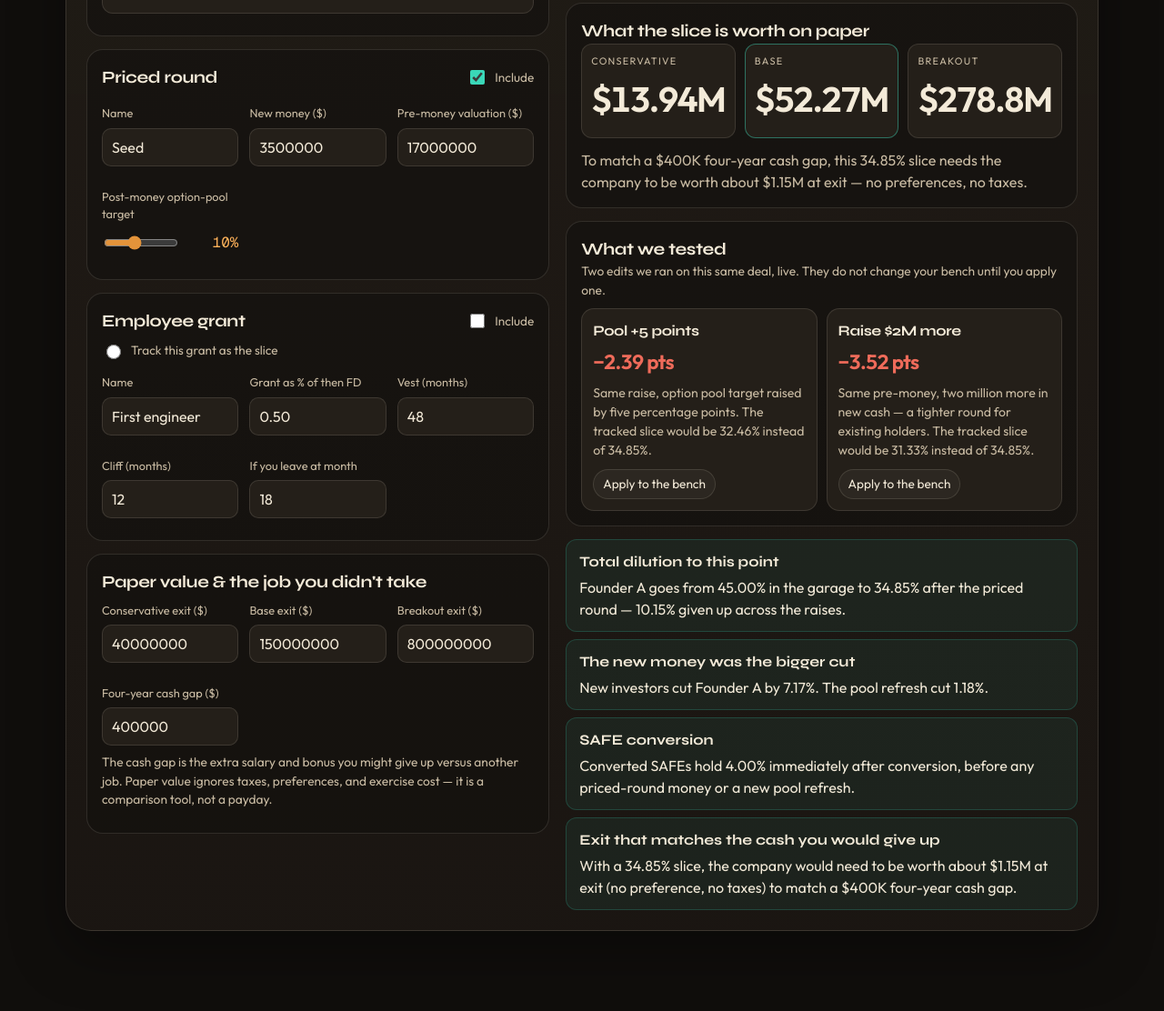
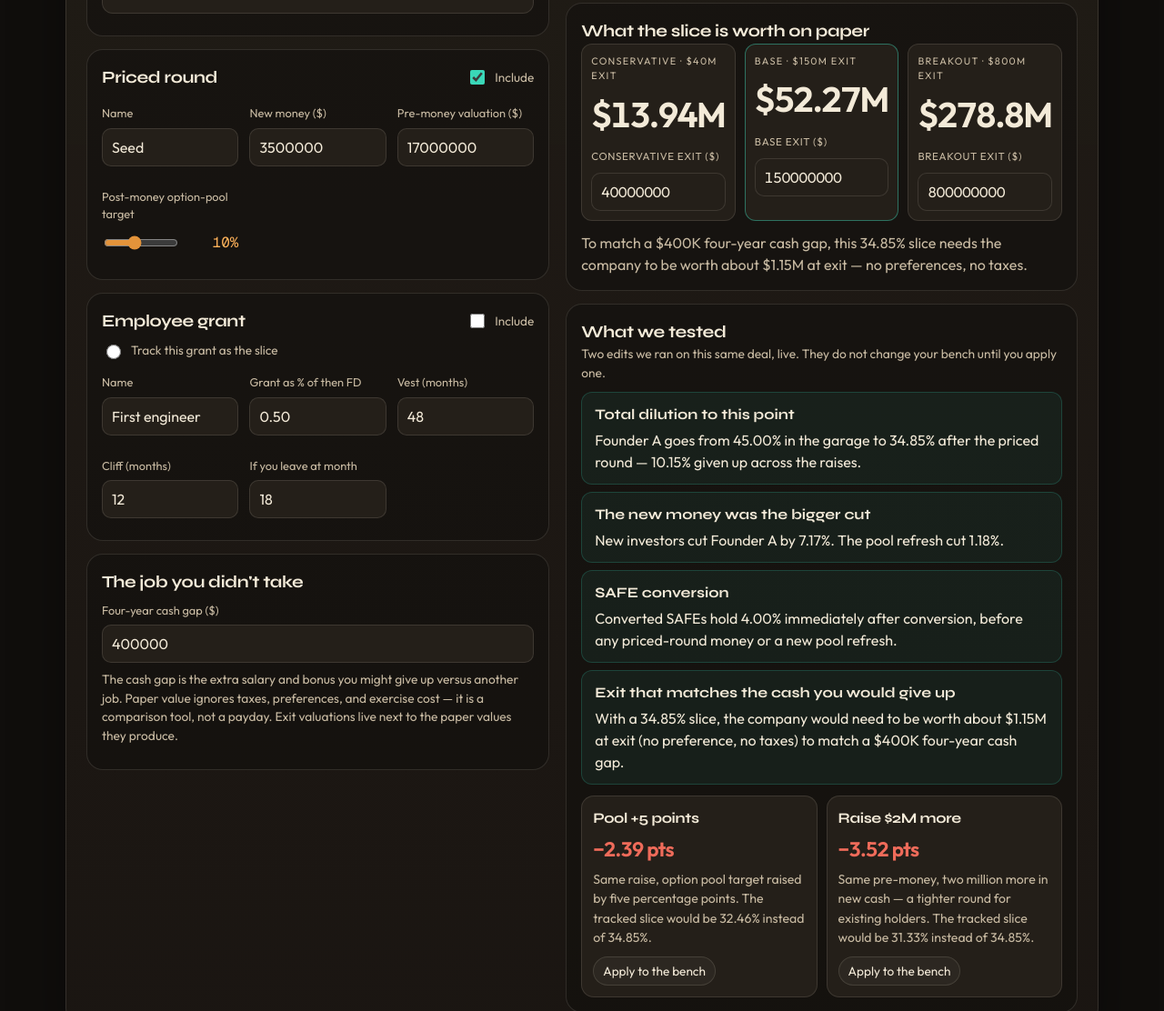
Before and after one commit to mogzz2008/slicebench, a website with bundled scripts: page public/index.html in a window 1280 px wide. Shown: the part 1673-2785 px from the top of the page at 91% size. Built offline with nearby package versions, Linux system fonts and the light colour scheme.

Commit message:
Bind paper-value exits on-screen, retitle the cliff panel, and fix the lab voiceover.
Exit inputs now sit on the paper-value cards they drive, with live $40M / $150M / $800M labels. The lab heading promotes vesting insights such as "Leaving before the cliff." The demo script no longer says "shipped."

```diff
--- a/public/index.html
+++ b/public/index.html
@@ -178,26 +178,14 @@
           </article>
 
           <article class="panel" data-testid="panel-exits">
-            <h3>Paper value &amp; the job you didn't take</h3>
+            <h3>The job you didn't take</h3>
             <div class="field-grid">
-              <label class="field">
-                <span>Conservative exit ($)</span>
-                <input type="number" id="field-exit-conservative" data-testid="field-exit-conservative" min="0" step="1000000" value="40000000">
-              </label>
-              <label class="field">
-                <span>Base exit ($)</span>
-                <input type="number" id="field-exit-base" data-testid="field-exit-base" min="0" step="1000000" value="150000000">
-              </label>
-              <label class="field">
-                <span>Breakout exit ($)</span>
-                <input type="number" id="field-exit-breakout" data-testid="field-exit-breakout" min="0" step="1000000" value="800000000">
-              </label>
               <label class="field">
                 <span>Four-year cash gap ($)</span>
                 <input type="number" id="field-salary" data-testid="field-salary" min="0" step="10000" value="400000">
               </label>
             </div>
-            <p class="hint">The cash gap is the extra salary and bonus you might give up versus another job. Paper value ignores taxes, preferences, and exercise cost — it is a comparison tool, not a payday.</p>
+            <p class="hint">The cash gap is the extra salary and bonus you might give up versus another job. Paper value ignores taxes, preferences, and exercise cost — it is a comparison tool, not a payday. Exit valuations live next to the paper values they produce.</p>
           </article>
         </div>
 
@@ -227,28 +215,41 @@
             </div>
           </article>
 
-          <article class="panel values-panel">
+          <article class="panel values-panel" data-testid="panel-paper">
             <h3>What the slice is worth on paper</h3>
             <div class="value-grid">
               <div>
-                <p class="value-kicker">Conservative</p>
-                <p class="value-num" data-testid="paper-conservative">$13.9M</p>
+                <p class="value-kicker" data-testid="exit-label-conservative">Conservative · $40M exit</p>
+                <p class="value-num" data-testid="paper-conservative">$13.94M</p>
+                <label class="field exit-field">
+                  <span>Conservative exit ($)</span>
+                  <input type="number" id="field-exit-conservative" data-testid="field-exit-conservative" min="0" step="1000000" value="40000000">
+                </label>
               </div>
               <div class="is-win">
-                <p class="value-kicker">Base</p>
-                <p class="value-num" data-testid="paper-base">$52.3M</p>
+                <p class="value-kicker" data-testid="exit-label-base">Base · $150M exit</p>
+                <p class="value-num" data-testid="paper-base">$52.27M</p>
+                <label class="field exit-field">
+                  <span>Base exit ($)</span>
+                  <input type="number" id="field-exit-base" data-testid="field-exit-base" min="0" step="1000000" value="150000000">
+                </label>
               </div>
               <div>
-                <p class="value-kicker">Breakout</p>
-                <p class="value-num" data-testid="paper-breakout">$279M</p>
+                <p class="value-kicker" data-testid="exit-label-breakout">Breakout · $800M exit</p>
+                <p class="value-num" data-testid="paper-breakout">$278.8M</p>
+                <label class="field exit-field">
+                  <span>Breakout exit ($)</span>
+                  <input type="number" id="field-exit-breakout" data-testid="field-exit-breakout" min="0" step="1000000" value="800000000">
+                </label>
               </div>
             </div>
             <p class="break-even" data-testid="break-even"></p>
           </article>
 
-          <article class="panel lab" data-testid="lab">
-            <h3>What we tested</h3>
-            <p class="hint">Two edits we ran on this same deal, live. They do not change your bench until you apply one.</p>
+          <article class="panel lab" id="lab" data-testid="lab">
+            <h3 data-testid="lab-heading">What we tested</h3>
+            <p class="hint" data-testid="lab-lead">Two edits we ran on this same deal, live. They do not change your bench until you apply one.</p>
+            <ul class="insights" data-testid="insights"></ul>
             <div class="lab-grid">
               <div class="lab-card">
                 <h4>Pool +5 points</h4>
@@ -266,7 +267,6 @@
           </article>
 
           <div class="warnings" data-testid="warnings" hidden></div>
-          <ul class="insights" data-testid="insights"></ul>
         </div>
       </div>
     </section>
--- a/public/js/app.js
+++ b/public/js/app.js
@@ -2,6 +2,7 @@ import { project, compareFocus } from './core/captable.js';
 import { defaultModel, getPreset, labVariants, DEFAULT_PRESET_ID } from './core/presets.js';
 import { applyHash, encodeState, shareUrl, toState } from './core/share.js';
 import { formatMoney, formatPercent, formatShares } from './core/format.js';
+import { featuredLabStory } from './core/labstory.js';
 import { loadMutePreference, setMuted, isMuted, blip, whoosh, chime, tick, warn } from './audio.js';
 
 const ROLE_COLOR = {
@@ -256,6 +257,11 @@ function render(projection, { sound = false } = {}) {
   animateNumber($('[data-testid="paper-conservative"]'), focus.values.conservative, (n) => formatMoney(n));
   animateNumber($('[data-testid="paper-base"]'), focus.values.base, (n) => formatMoney(n));
   animateNumber($('[data-testid="paper-breakout"]'), focus.values.breakout, (n) => formatMoney(n));
+  const exits = model.exits || {};
+  const label = (name, value) => `${name} · ${formatMoney(value)} exit`;
+  $('[data-testid="exit-label-conservative"]').textContent = label('Conservative', exits.conservative);
+  $('[data-testid="exit-label-base"]').textContent = label('Base', exits.base);
+  $('[data-testid="exit-label-breakout"]').textContent = label('Breakout', exits.breakout);
 
   const be = $('[data-testid="break-even"]');
   if (focus.breakEven) {
@@ -276,6 +282,10 @@ function render(projection, { sound = false } = {}) {
 
   const list = $('[data-testid="insights"]');
   list.innerHTML = insights.map((i) => `<li data-testid="insight-${i.code}"><strong>${escapeHtml(i.title)}</strong>${escapeHtml(i.body)}</li>`).join('');
+  const story = featuredLabStory(insights);
+  $('[data-testid="lab-heading"]').textContent = story.heading;
+  $('[data-testid="lab-lead"]').textContent = story.lead;
+  $('#lab').classList.toggle('is-featured-story', Boolean(story.featured));
 
   renderLab();
   $('#field-pool-out').textContent = `${Number($('#field-pool').value).toFixed(1).replace(/\.0$/, '')}%`;
--- /dev/null
+++ b/public/js/core/labstory.js
@@ -0,0 +1,14 @@
+/** Heading and lead copy for the lab panel, driven by the live insight set. */
+
+export const LAB_DEFAULT_HEADING = 'What we tested';
+export const LAB_DEFAULT_LEAD = 'Two edits we ran on this same deal, live. They do not change your bench until you apply one.';
+
+const FEATURED_CODES = new Set(['cliff-zero', 'partial-vest']);
+
+export function featuredLabStory(insights) {
+  const featured = (insights || []).find((item) => FEATURED_CODES.has(item.code));
+  if (!featured) {
+    return { heading: LAB_DEFAULT_HEADING, lead: LAB_DEFAULT_LEAD, featured: null };
+  }
+  return { heading: featured.title, lead: featured.body, featured };
+}
--- a/public/styles.css
+++ b/public/styles.css
@@ -414,6 +414,16 @@ output { font-family: var(--font-mono); min-width: 3.4em; text-align: right; col
 .value-grid > div { padding: 10px; border-radius: 12px; background: var(--bench); border: 1px solid var(--line); }
 .value-grid > div.is-win { border-color: rgba(58, 215, 184, 0.45); }
 .break-even { margin: 12px 0 0; color: var(--paper-dim); }
+.exit-field { margin: 8px 0 0; }
+.exit-field span { font-size: 0.72rem; letter-spacing: 0.06em; text-transform: uppercase; }
+.exit-field input {
+  width: 100%;
+  margin-top: 4px;
+  font-variant-numeric: tabular-nums;
+}
+.lab .insights { margin: 0 0 12px; }
+.lab.is-featured-story [data-testid="lab-heading"] { color: var(--teal); }
+
 
 .lab-grid { display: grid; grid-template-columns: repeat(2, minmax(0, 1fr)); gap: 10px; }
 .lab-card {
--- a/video-src/build.mjs
+++ b/video-src/build.mjs
@@ -188,6 +188,9 @@ const h = {
   waitForText: async (sel, text, timeout = 8000) => {
     await page.waitForFunction((s, needle) => (document.querySelector(s)?.textContent || '').includes(needle), { timeout }, sel, text);
   },
+  waitForValue: async (sel, value, timeout = 8000) => {
+    await page.waitForFunction((s, v) => document.querySelector(s)?.value === v, { timeout }, sel, String(value));
+  },
   scrollPanel: async (sel, panel = '[data-testid="results"]', pad = 32) => {
     await page.$eval(sel, (n, panelSel, padPx) => {
       const col = document.querySelector(panelSel);
```
Also changed, not shown: scripts/qa-browser.mjs (+21 -0 lines), tests/labstory.test.mjs (added, +31 -0 lines), video-src/scenes.mjs (+10 -4 lines), docs/screenshots/02-workspace-desktop.png, docs/screenshots/03-results-desktop.png, docs/screenshots/04-shuffle-desktop.png, docs/screenshots/05-employee-desktop.png, docs/screenshots/08-workspace-mobile.png, 3 other files.
